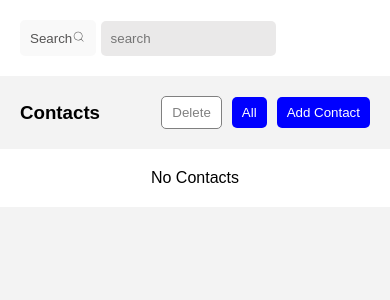
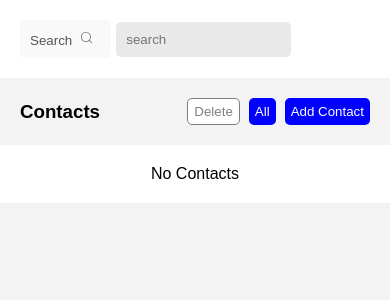
Before and after one commit to neda-vaheb/Neda-Vaheb-ConatctApp-React, a React (Vite) app: page / in a window 390 px wide. Shown: the top 300 px of the page. Built offline with nearby package versions, Linux system fonts and the light colour scheme.

Commit message:
Media related to the header was added

```diff
--- a/src/Edit.jsx
+++ b/src/Edit.jsx
@@ -1,7 +1,7 @@
 import styles from "./Form.module.css";
 import Input from "./input";
 function Edit({
-  editContact: { id},
+  editContact: { id },
   seteditContact,
   editContact,
   contacts,
--- a/src/Form.jsx
+++ b/src/Form.jsx
@@ -10,7 +10,6 @@ function Form({ contacts, setContacts, setShowForm }) {
     lastName: "",
     email: "",
     phone: "",
-
   });
 
   const submitHandler = (event) => {
--- a/src/Header.jsx
+++ b/src/Header.jsx
@@ -10,7 +10,7 @@ function Header({ showForm, setShowForm, deleteHandler, allHandlere }) {
     <>
       <div className={styles.headerContainer}>
         <h3>Contacts</h3>
-        <div>
+        <div className={styles.ButtonContainer}>
           <button className={styles.delete} onClick={deleteHandler}>
             Delete
           </button>
--- a/src/Header.module.css
+++ b/src/Header.module.css
@@ -30,3 +30,23 @@
 .add:hover {
   opacity: 0.5;
 }
+@media (max-width: 580px){
+  .headerContainer{
+    justify-content: space-between;
+  }
+  .ButtonContainer{
+    display: flex;
+    flex-wrap: wrap;
+    gap: 6px;
+  }
+  .delete {
+    padding: 5px 6px;
+
+  }
+
+  .add {
+    padding: 5px 6px;
+    margin-left: 3px;
+
+  }
+}
--- a/src/Input.jsx
+++ b/src/Input.jsx
@@ -1,7 +1,6 @@
 import React from "react";
 import styles from "./Form.module.css";
-function Input({ contact: {id, name, lastName, email, phone } ,setContact}) {
-
+function Input({ contact: { id, name, lastName, email, phone }, setContact }) {
   const changeHandler = (event) => {
     const name = event.target.name;
     const value = event.target.value;
--- a/src/Search.jsx
+++ b/src/Search.jsx
@@ -22,9 +22,7 @@ function Search({ search, setSearch, contacts, setContacts }) {
     <div className={styles.serachContainer}>
       <button onClick={searchHandler}>
         Search
-        <CiSearch />
-
-
+        <CiSearch className={styles.SearchIcon}/>
       </button>
 
       <input
--- a/src/Search.module.css
+++ b/src/Search.module.css
@@ -7,10 +7,10 @@
   padding: 20px;
 }
 
-.serachContainer img {
+.SearchIcon {
   width: 15px;
   height: 15px;
-  margin: 0 8px;
+  margin: 0 7px;
 }
 .serachContainer input {
   width: 50%;
```
